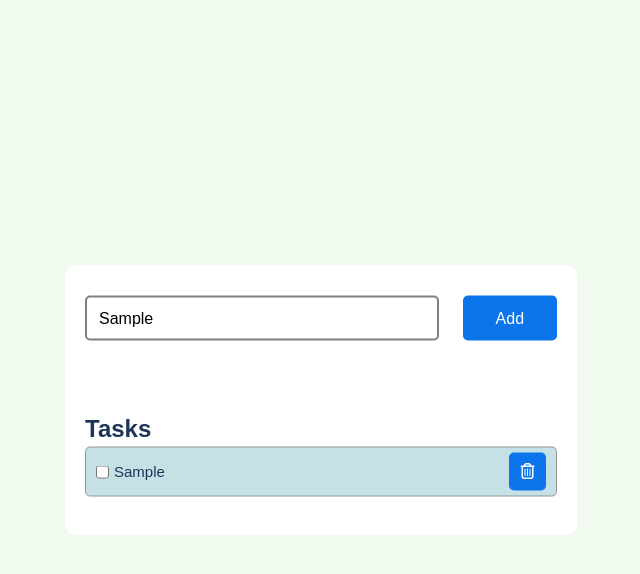
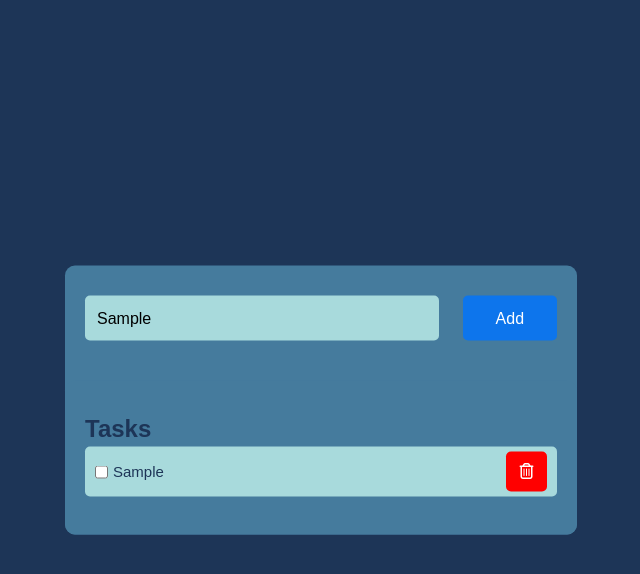
Before and after one commit to imd1005-web-development-winter-2023/assignment-03-gabb0004, a plain HTML site: page index.html in a window 1280 px wide. Both pictures are taken after typing "Sample" into the empty fields and a click on the button "Add". Shown: the whole page, without its empty margins (319-959 px from the left). Drawn offline with Linux system fonts and the light colour scheme.

Commit message:
css changes

```diff
--- a/style.css
+++ b/style.css
@@ -28,13 +28,12 @@
 body {
   font-family: Arial, Helvetica, sans-serif;
   color: var(--body-default-colour);
-  background-color: var(--body-background-colour);
+  background-color: var(--colour-cello);
   height: 100%;
 }
 
 main {
   min-height: 100vh;
-
   display: flex;
   justify-content: center;
   align-items: center;
@@ -47,7 +46,7 @@ main {
   transform: translate(-50%, -50%);
   top: 50%;
   left: 50%;
-  background: white;
+  background: var(--colour-wedgewood);
   min-height: 100px;
   border-radius: 10px;
 }
@@ -60,15 +59,11 @@ main {
 #newtask input {
   width: 75%;
   height: 45px;
-  border: 2px solid grey;
+  border: none;
   padding: 12px;
   position: relative;
   border-radius: 5px;
-}
-
-#newtask input:focus {
-  outline: none;
-  border-color: lightskyblue;
+  background-color: var(--colour-aquaisland);
 }
 
 #newtask button {
@@ -83,7 +78,7 @@ main {
 }
 
 #tasks {
-  background-color: white;
+  background-color: var(--colour-wedgewood);
   margin-top: 10px;
   padding: 30px 20px;
   border-radius: 10px;
@@ -105,7 +100,7 @@ main {
 }
 
 .task {
-  background-color: #c5e1e6;
+  background-color: var(--colour-aquaisland);
   height: 50px;
   margin-bottom: 8px;
   padding: 5px 10px;
@@ -113,7 +108,7 @@ main {
   border-radius: 5px;
   align-items: center;
   justify-content: space-between;
-  border: 1px solid #939697;
+  border: none;
   cursor: pointer;
 }
 
@@ -126,10 +121,10 @@ main {
 }
 
 .task button {
-  background: #0d75ec;
+  background: red;
   color: white;
   height: 100%;
-  width: 40px;
+  width: 45px;
   border-radius: 5px;
   border: none;
   cursor: pointer;
@@ -138,6 +133,12 @@ main {
 
 .toggle ~ div{
   text-decoration: line-through;
+}
+
+@media (max-width: 450px){
+  .container{
+    background-color: white;
+  }
 }
 
 /*
```
